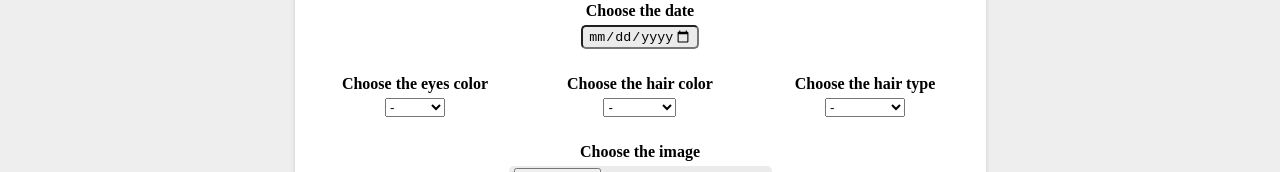
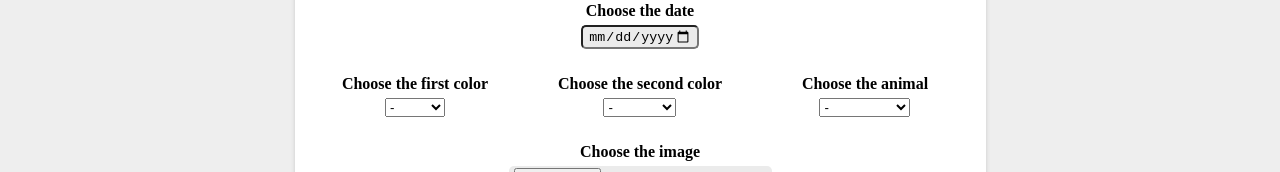
Before and after one commit to ekalape/RSSreact, a React (Vite) app: page /form in a window 1280 px wide. Shown: the part 311-483 px from the top of the page. Built offline with nearby package versions, Linux system fonts and the light colour scheme.

Commit message:
fix:change form to fit new api and open modal on click in the form page as well

```diff
--- a/src/FormPage/Form/index.tsx
+++ b/src/FormPage/Form/index.tsx
@@ -19,13 +19,14 @@ const Form: FC<FormProps> = ({ cardNumber, callback }) => {
 
   const onSubmit: SubmitHandler<UserCustomFormInterface> = (data) => {
     const file = data.imageFile?.[0];
-    const age = new Date().getFullYear() - +data.birthDate.slice(0, 4);
+    console.log('data', data);
     const user: UserData = new UserData({
       ...data,
       id: cardNumber,
-      age: age,
       imageFile: file,
     });
+    console.log('user', user);
+
     callback(user);
     reset();
   };
@@ -67,10 +68,23 @@ const Form: FC<FormProps> = ({ cardNumber, callback }) => {
         selectError={errors.hairColor}
       />
       <SelectComponent
-        selectName={'hairType'}
+        selectName={'animal'}
         register={register}
-        selectOptions={['-', 'weavy', 'straight', 'curly', 'very curly', 'strands']}
-        selectError={errors.hairType}
+        selectOptions={[
+          '-',
+          'Dog',
+          'Rabbit',
+          'Horse',
+          'Cat',
+          'Beaver',
+          'Giraffe',
+          'Chameleon',
+          'Hamster',
+          'Antelope',
+          'Orangutan',
+          'Tiger',
+        ]}
+        selectError={errors.animal}
       />
       <InputFile type="file" inputName="imageFile" register={register} errors={errors.imageFile} />
       <label
--- a/src/FormPage/FormWrapper/index.tsx
+++ b/src/FormPage/FormWrapper/index.tsx
@@ -4,11 +4,15 @@ import './style.css';
 import UserData from '../../utils/UserData';
 import Card from '../../MainPage/Card';
 import ModalInfoComponent from '../../UnrelatedComponents/ModalInfoComponent';
+import { createPortal } from 'react-dom';
+import ModalCard from '../../MainPage/ModalCard';
 
 const FormPage = () => {
   const cardNumber = useRef(0);
   const [cards, setCards] = useState<UserData[]>([]);
   const [showMessage, setShowMessage] = useState(false);
+  const [openModal, setOpenModal] = useState(false);
+  const [currentUser, setCurrentUser] = useState<UserData | null>(null);
   function handleFormWrapperState(card: UserData) {
     setShowMessage(true);
     setTimeout(() => {
@@ -19,12 +23,25 @@ const FormPage = () => {
   }
   return (
     <>
+      {openModal &&
+        currentUser &&
+        createPortal(
+          <ModalCard user={currentUser} onCloseFn={() => setOpenModal(false)} />,
+          document.body
+        )}
       {showMessage && <ModalInfoComponent />}
       <div className="formsPage__wrapper" role={'forms-page'}>
         <Form cardNumber={cardNumber.current} callback={handleFormWrapperState} />
         <div className="main__cards-container" role="form-cards-container">
           {cards.map((card) => (
-            <Card {...card} key={card.id} />
+            <Card
+              user={card}
+              handleCardClick={(u) => {
+                setCurrentUser(u);
+                setOpenModal(true);
+              }}
+              key={card.id}
+            />
           ))}
         </div>
       </div>
--- a/src/FormPage/SelectComponent/index.tsx
+++ b/src/FormPage/SelectComponent/index.tsx
@@ -3,10 +3,15 @@ import { SelectProps } from '../../types/interfaces';
 
 const SelectComponent: FC<SelectProps> = (props) => {
   const { selectName, register, selectOptions, selectError } = props;
-  let labelName = `${selectName.match('eye') || selectName.match('hair')} ${
+  /*   let labelName = `${selectName.match('eye') || selectName.match('hair')} ${
     selectName.match(/type/i) || selectName.match(/color/i)
   }`;
-  if (labelName.includes('eye')) labelName = 'eyes color';
+  if (labelName.includes('eye')) labelName = 'eyes color'; */
+  const labelName = `${
+    (selectName.match('eye') && selectName.replace('eye', 'First ')) ||
+    (selectName.match('hair') && selectName.replace('hair', 'Second ')) ||
+    selectName
+  }`;
   return (
     <label>
       {`Choose the ${labelName.toLowerCase()}`}
--- a/src/MainPage/Card/style.css
+++ b/src/MainPage/Card/style.css
@@ -40,8 +40,10 @@
   display: flex;
   flex-direction: column;
   align-items: center;
+  font-size: 0.8rem;
 }
 .card-data__property {
   font-weight: normal;
   color: var(--color-f-secondary);
+  text-transform: none;
 }
--- a/src/MainPage/Main/index.tsx
+++ b/src/MainPage/Main/index.tsx
@@ -31,9 +31,7 @@ const Main = () => {
   }, []);
 
   useEffect(() => {
-    const users = filterUsers(searchWord).then((usersArray) =>
-      setUsers(usersArray.map((u) => new UserData(u)))
-    );
+    filterUsers(searchWord).then((usersArray) => setUsers(usersArray.map((u) => new UserData(u))));
   }, [searchWord]);
   return (
     <div className="main__wrapper" role={'main-page'}>
--- a/src/MainPage/ModalCard/style.css
+++ b/src/MainPage/ModalCard/style.css
@@ -82,10 +82,16 @@
   flex-direction: column;
   gap: 10px;
 }
+.card-data__wrapper p {
+  text-transform: uppercase;
+}
 .modalcard-data__property {
   font-weight: normal;
   color: var(--color-bg);
+  font-size: 1rem;
+  text-transform: none;
 }
+
 .appearance__wrapper {
   width: 100%;
   display: grid;
--- a/src/types/interfaces.ts
+++ b/src/types/interfaces.ts
@@ -36,11 +36,10 @@ export type UserCustomInterface = {
   id: number;
   firstName: string;
   lastName: string;
-  age: number;
   gender: 'male' | 'female';
   eyeColor: string;
   hairColor: string;
-  hairType: string;
+  animal: string;
   birthDate: string;
   city: string;
   imageFile: File | undefined;
--- a/src/utils/UserData.ts
+++ b/src/utils/UserData.ts
@@ -26,8 +26,7 @@ export default class UserData {
     this.age = new Date().getFullYear() - +bd[0];
 
     this.hairColor = rawData.hairColor;
-    if ('hairType' in rawData) this.animal = rawData.hairType;
-    else this.animal = rawData.animal;
+    this.animal = rawData.animal;
     this.city = rawData.city;
     if ('image' in rawData) this.image = rawData.image;
     else this.image = rawData.imageFile;
```
